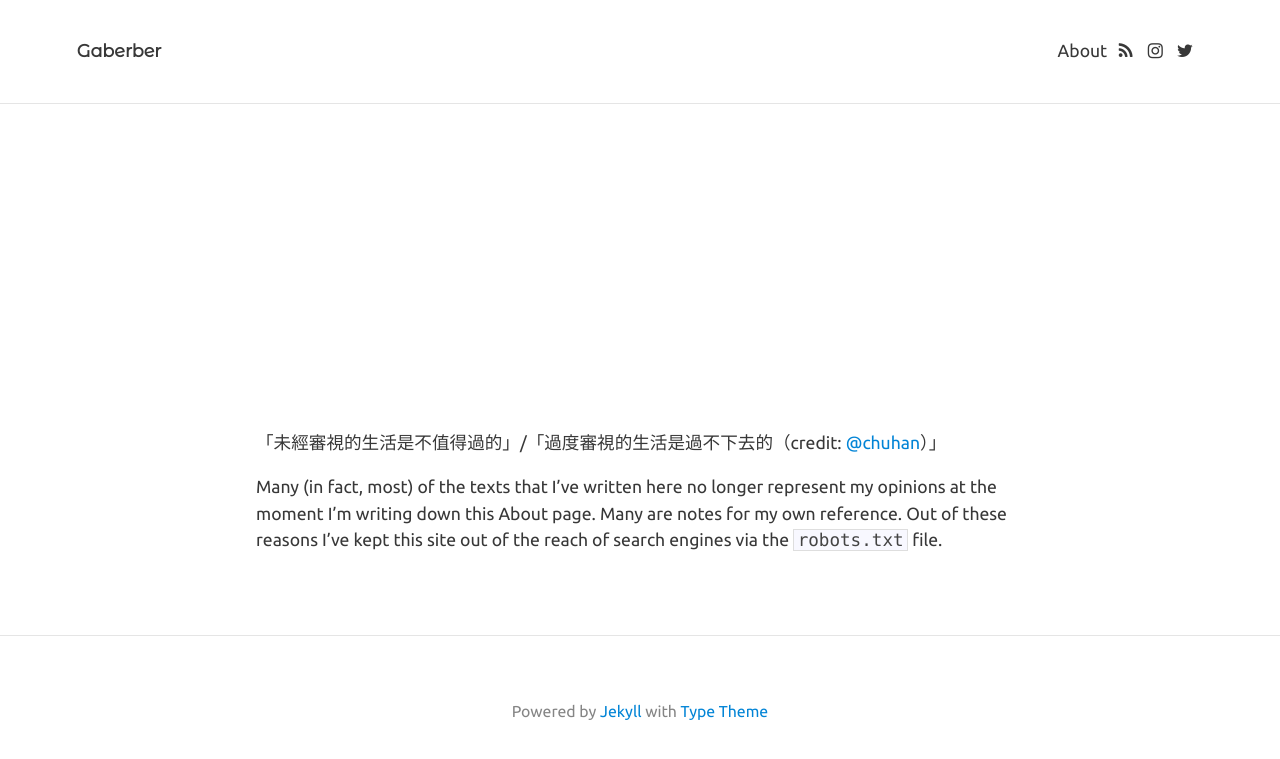
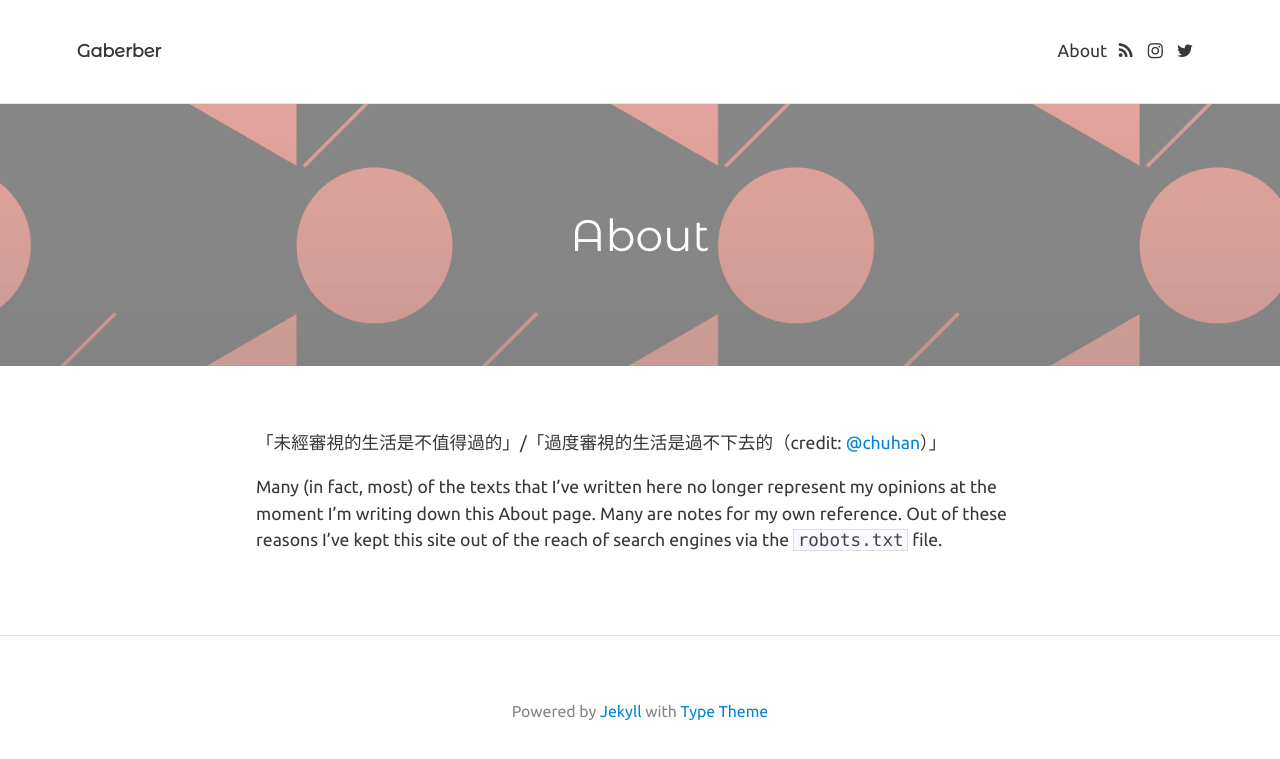
Before and after one commit to gaberber/gaberber.github.io, a Jekyll site: the page built from about.md, in a window 1280 px wide. Shown: the top 759 px of the page. Built offline with Jekyll 4.4.1, drawn with Linux system fonts in a browser that asks for light colours; nearby versions of some CDN libraries.

Commit message:
will images work?

```diff
--- a/about.md
+++ b/about.md
@@ -2,7 +2,7 @@
 layout: page
 title: About
 permalink: /about/
-feature-img: "img/sample_feature_img_2.png"
+feature-img: "images/sample_feature_img_2.png"
 ---
 
 「未經審視的生活是不值得過的」/「過度審視的生活是過不下去的（credit: [@chuhan](https://twitter.com/chuhan)）」
```
Also changed, not shown: images/icon_home.png (deleted), images/icon_home_hover.png (deleted).
